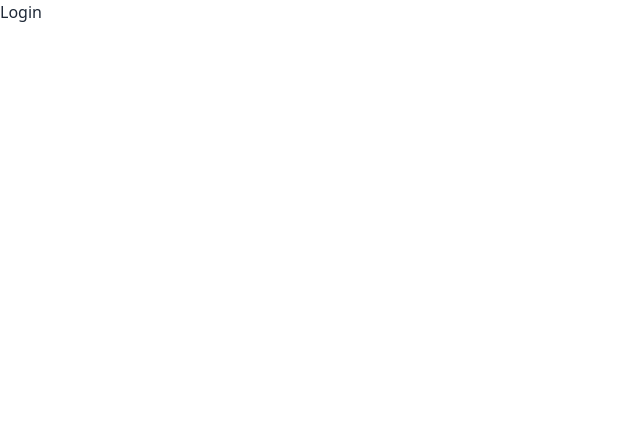
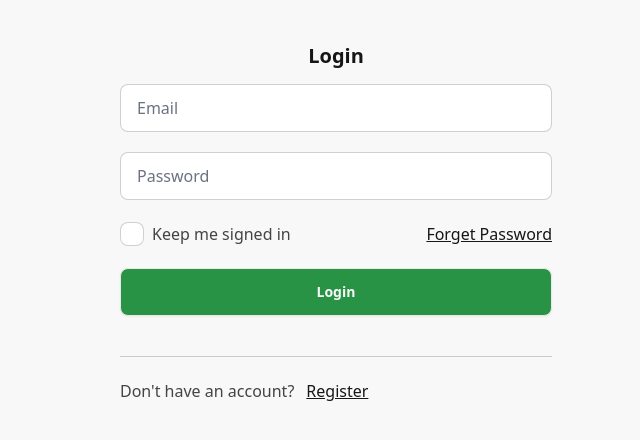
Before and after one commit to engimas/basket-frontend, a React (Vite) app: page /auth/login in a window 1280 px wide. Shown: the top 440 px of the page, without its empty margins (0-640 px from the left). Built offline with nearby package versions, Linux system fonts and the light colour scheme.

Commit message:
chore: Refactor routing in App component and update login page layout

```diff
--- a/src/App.tsx
+++ b/src/App.tsx
@@ -1,7 +1,7 @@
 
 import './App.css'
 
-import { BrowserRouter, Routes, Route } from "react-router-dom";
+import { BrowserRouter } from "react-router-dom";
 import Index from '.';
 
 function App() {
--- a/src/index.css
+++ b/src/index.css
@@ -1,3 +1,9 @@
 @tailwind base;
 @tailwind components;
 @tailwind utilities;
+
+
+body{
+    @apply bg-primary;
+    min-height: 100vh;
+}
--- a/src/pages/login.tsx
+++ b/src/pages/login.tsx
@@ -1,7 +1,38 @@
+import { Link } from "react-router-dom"
 
 function Login() {
   return (
-    <div>Login</div>
+    <div className="flex">
+      <div className="left w-2/5 flex flex-col mx-20 px-10 text-center prose">
+        <div className="area bg-white">
+        <h3 className="mt-10">Login</h3>
+          <form className="flex flex-col gap-5">
+            <div className="input-area">
+              <input className="w-full input input-bordered" type="email" name="email" id="email" placeholder="Email" />
+            </div>
+            <div className="input-area">
+              <input className="input input-bordered w-full" type="password" name="password" id="password" placeholder="Password" />
+            </div>
+            <div className="flex justify-between items-center">
+              <div className="flex gap-2 items-center">
+                <input className="checkbox" type="checkbox" id="signed"  />
+                <label htmlFor="signed">Keep me signed in</label>
+              </div>
+              <Link to={""}>Forget Password</Link>
+            </div>
+            <button type="submit" className="bg-accent btn text-primary hover:bg-accent ">Login</button>
+            <div>
+            <hr className="my-5"/>
+            <div className="flex gap-3">
+              <span>Don't have an account?</span>
+              <Link to={""}>Register</Link>
+            </div>
+            </div>
+          </form>
+        </div>
+      </div>
+      <div className="right"></div>
+    </div>
   )
 }
 
--- a/src/pages/register.tsx
+++ b/src/pages/register.tsx
@@ -1,4 +1,3 @@
-import React from 'react'
 
 function Register() {
   return (
--- a/tailwind.config.js
+++ b/tailwind.config.js
@@ -9,7 +9,7 @@ export default {
     },
     extend: {
       colors:{
-        "primary":"#232323",
+        "primary":"#f8f8f8",
         "accent":"#299345",
         "accent-hover":"#97c93c",
         "neutral": "#3d4451",
@@ -17,6 +17,21 @@ export default {
       }
       }
     },
+    daisyui:{
+      themes: [
+        {
+          basket: {
+            "primary":"#f8f8f8",
+            "accent":"#299345",
+            "accent-hover":"#97c93c",
+            "neutral": "#3d4451",
+            "base-100": "#ffffff",
+          },
+        },
+      ],
+    },
+
+
   plugins: [
     require('@tailwindcss/typography'),
     require('@tailwindcss/forms'),
```
